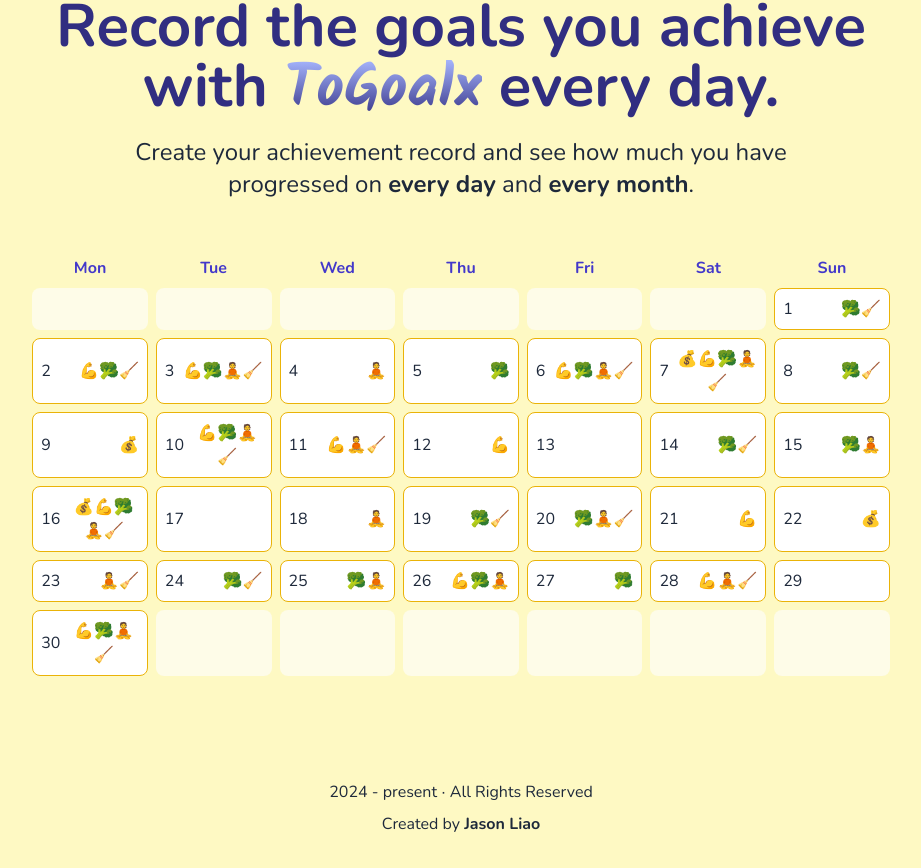
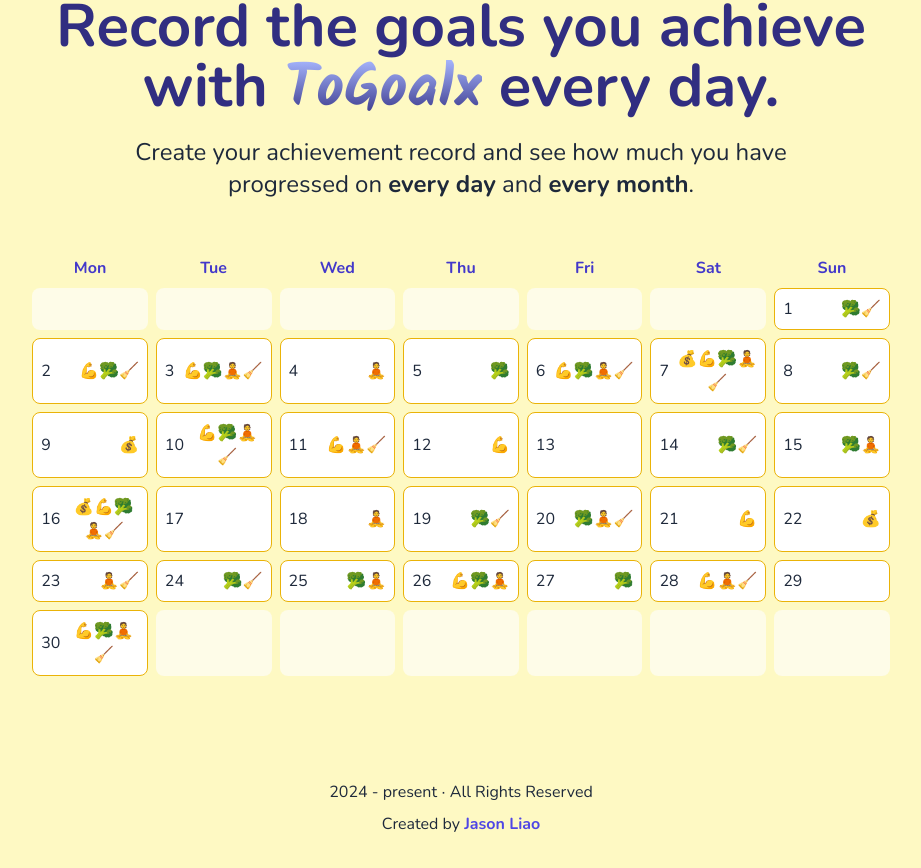
Before and after one commit to jasontwuk/togoalx, a Next.js app: page / in a window 1280 px wide. Shown: the part 132-1000 px from the top of the page, without its empty margins (179-1100 px from the left). Built offline with nearby package versions, Linux system fonts and the light colour scheme; no server answers; some icons are missing.

Commit message:
update link style in footer

```diff
--- a/app/components/footer.tsx
+++ b/app/components/footer.tsx
@@ -15,7 +15,9 @@
         <Link
           target="blank"
           href={"https://github.com/jasontwuk"}
-          className={clsx("hover:text-indigo-500 duration-200 font-bold")}
+          className={clsx(
+            "text-indigo-600 hover:text-indigo-400 font-bold duration-200"
+          )}
         >
           Jason Liao
         </Link>
```
